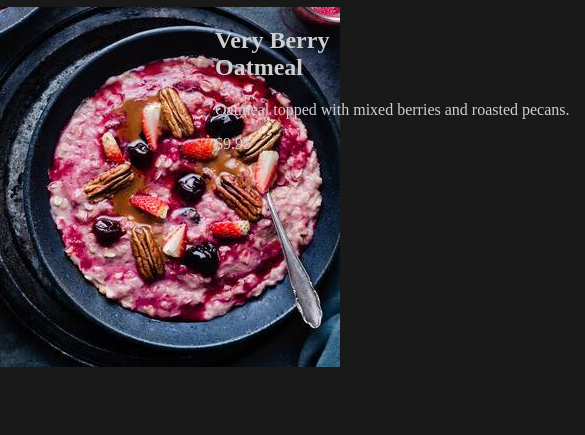
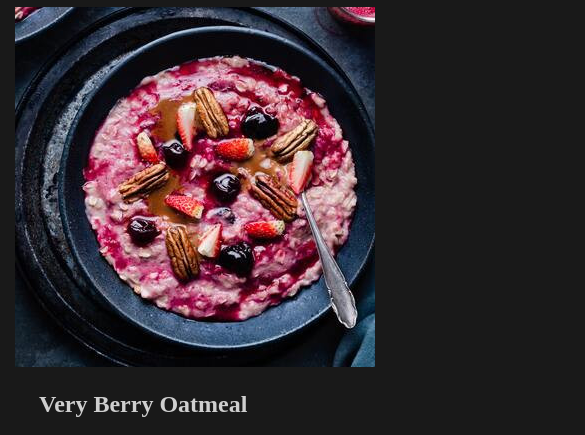
Before and after one commit to cyhyraethz/restaurant-page, a website built with webpack: page dist/index.html in a window 390 px wide. Shown: the part 169-604 px from the top of the page, 585 px wide, since content can reach past the window. Built offline with nearby package versions, Linux system fonts and the light colour scheme.

Commit message:
Create @media rule for small screens
Use column layout and center items

```diff
--- a/src/style.css
+++ b/src/style.css
@@ -71,9 +71,22 @@ body {
   margin-right: auto;
 }
 
+@media screen and (max-width: 1020px) {
+  .menuContainer {
+    align-items: center;
+    flex-direction: column;
+    justify-content: center;
+  }
+  .menuContainer div {
+    margin-left: 10%;
+    margin-right: 10%;
+    max-width: 360px;
+  }
+}
+
 .menuContainer {
+  align-items: top;
   display: flex;
-  align-items: top;
   justify-content: center;
   margin-bottom: 80px;
 }
@@ -81,17 +94,12 @@ body {
 .menuImgContainer {
   margin-left: 10%;
   margin-right: 20px;
-  width: 50%;
   text-align: right;
 }
 
 .menuTextContainer {
   align-items: left;
   margin-left: 20px;
-  width: 50%;
   margin-right: 10%;
+  max-width: 360px;
 }
-
-.menuTextContainer p {
-  width: 500px;
-}
```
